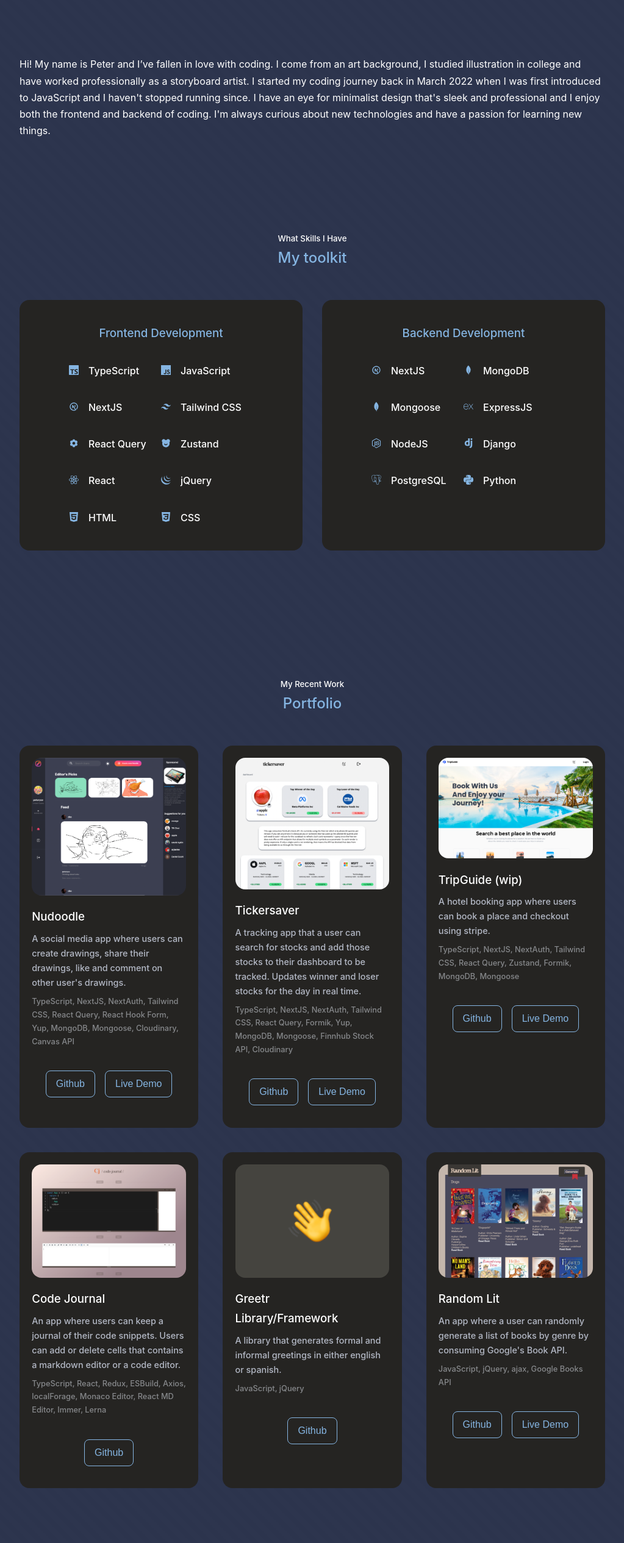
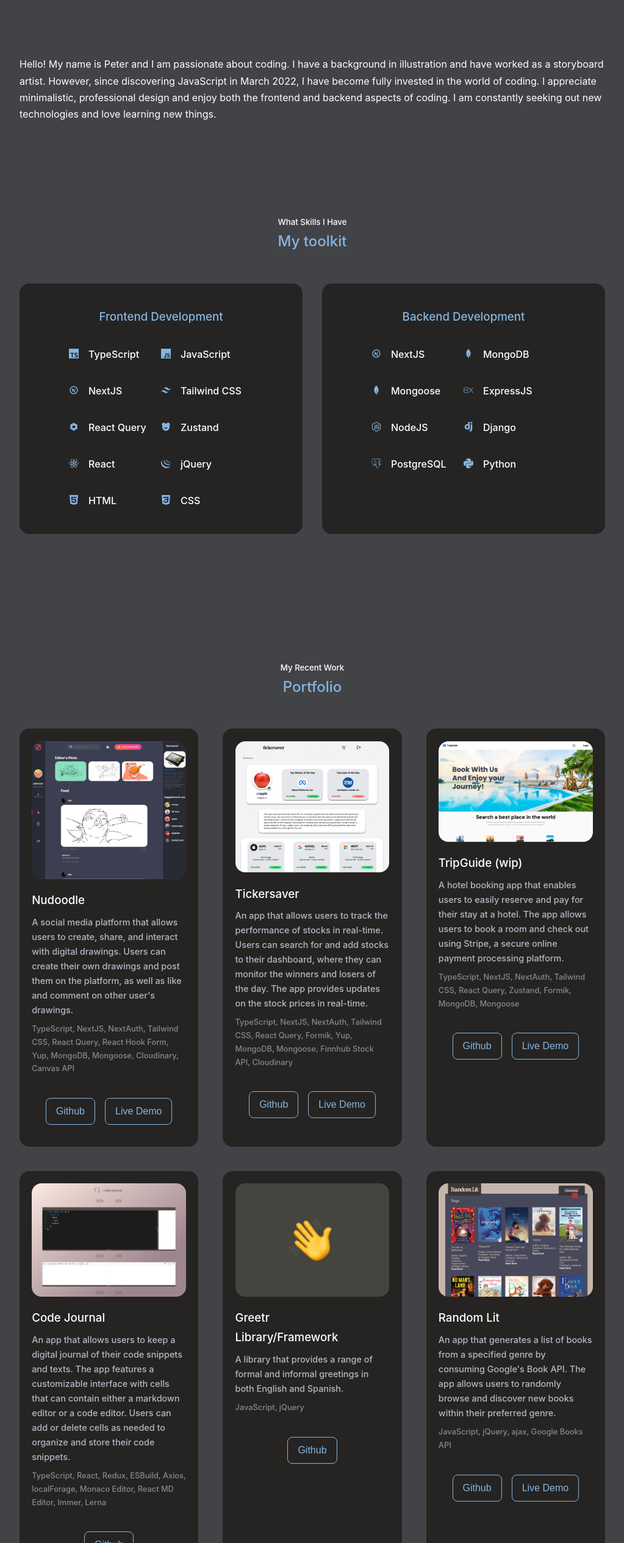
Before and after one commit to PeterSYoo/portfolio-v2, a React (Create React App) app: page / in a window 1280 px wide. Shown: the part 1635-4166 px from the top of the page at 61% size, without its empty margins (128-1151 px from the left). Built offline with nearby package versions, Linux system fonts and the light colour scheme; the HTML template or start-up script is replaced by a standard one; a web font is replaced by a local one.

Commit message:
refactor: Changes animation transition speeds and changes root bg color.

```diff
--- a/src/components/about/About.js
+++ b/src/components/about/About.js
@@ -50,14 +50,13 @@ const About = () => {
           </div>
           <div className="about__content">
             <p variants={textAnimate}>
-              Hi! My name is Peter and I’ve fallen in love with coding. I come
-              from an art background, I studied illustration in college and have
-              worked professionally as a storyboard artist. I started my coding
-              journey back in March 2022 when I was first introduced to
-              JavaScript and I haven't stopped running since. I have an eye for
-              minimalist design that's sleek and professional and I enjoy both
-              the frontend and backend of coding. I'm always curious about new
-              technologies and have a passion for learning new things.
+              Hello! My name is Peter and I am passionate about coding. I have a
+              background in illustration and have worked as a storyboard artist.
+              However, since discovering JavaScript in March 2022, I have become
+              fully invested in the world of coding. I appreciate minimalistic,
+              professional design and enjoy both the frontend and backend
+              aspects of coding. I am constantly seeking out new technologies
+              and love learning new things.
             </p>
           </div>
         </div>
--- a/src/components/contact/contact.scss
+++ b/src/components/contact/contact.scss
@@ -25,11 +25,12 @@
   border-radius: 1rem;
   text-align: center;
   border: 1px solid transparent;
-  transition: var(--transition);
+  transition: all 0.05s ease-in-out;
 }
 
 .contact__option:hover {
   box-shadow: (2px 2px #85b5e2);
+  transition: all 0.05s ease-in-out;
 }
 
 .contact__option-icon {
--- a/src/components/portfolio/Portfolio.js
+++ b/src/components/portfolio/Portfolio.js
@@ -62,7 +62,7 @@ const data = [
     id: 1,
     image: NUDOODLE,
     description:
-      'A social media app where users can create drawings, share their drawings, like and comment on other user\u0027s drawings.',
+      'A social media platform that allows users to create, share, and interact with digital drawings. Users can create their own drawings and post them on the platform, as well as like and comment on other user\u0027s drawings.',
     technologies:
       'TypeScript, NextJS, NextAuth, Tailwind CSS, React Query, React Hook Form, Yup, MongoDB, Mongoose, Cloudinary, Canvas API',
     title: 'Nudoodle',
@@ -73,7 +73,7 @@ const data = [
     id: 2,
     image: TICKERSAVER,
     description:
-      'A tracking app that a user can search for stocks and add those stocks to their dashboard to be tracked. Updates winner and loser stocks for the day in real time.',
+      'An app that allows users to track the performance of stocks in real-time. Users can search for and add stocks to their dashboard, where they can monitor the winners and losers of the day. The app provides updates on the stock prices in real-time.',
     technologies:
       'TypeScript, NextJS, NextAuth, Tailwind CSS, React Query, Formik, Yup, MongoDB, Mongoose, Finnhub Stock API, Cloudinary',
     title: 'Tickersaver',
@@ -84,7 +84,7 @@ const data = [
     id: 3,
     image: TRIPGUIDE,
     description:
-      'A hotel booking app where users can book a place and checkout using stripe.',
+      'A hotel booking app that enables users to easily reserve and pay for their stay at a hotel. The app allows users to book a room and check out using Stripe, a secure online payment processing platform.',
     technologies:
       'TypeScript, NextJS, NextAuth, Tailwind CSS, React Query, Zustand, Formik, MongoDB, Mongoose',
     title: 'TripGuide (wip)',
@@ -96,7 +96,7 @@ const data = [
     id: 4,
     image: CODEJOURNAL,
     description:
-      'An app where users can keep a journal of their code snippets. Users can add or delete cells that contains a markdown editor or a code editor.',
+      'An app that allows users to keep a digital journal of their code snippets and texts. The app features a customizable interface with cells that can contain either a markdown editor or a code editor. Users can add or delete cells as needed to organize and store their code snippets.',
     technologies:
       'TypeScript, React, Redux, ESBuild, Axios, localForage, Monaco Editor, React MD Editor, Immer, Lerna',
     title: 'Code Journal',
@@ -107,7 +107,7 @@ const data = [
     id: 5,
     image: GREETR,
     description:
-      'A library that generates formal and informal greetings in either english or spanish.',
+      'A library that provides a range of formal and informal greetings in both English and Spanish.',
     technologies: 'JavaScript, jQuery',
     title: 'Greetr Library/Framework',
     github: 'https://github.com/PeterSYoo/greetr-framework',
@@ -117,7 +117,7 @@ const data = [
     id: 6,
     image: RANDOMLIT,
     description:
-      'An app where a user can randomly generate a list of books by genre by consuming Google\u0027s Book API.',
+      'An app that generates a list of books from a specified genre by consuming Google\u0027s Book API. The app allows users to randomly browse and discover new books within their preferred genre.',
     technologies: 'JavaScript, jQuery, ajax, Google Books API',
     title: 'Random Lit',
     github: 'https://github.com/PeterSYoo/randomBookGenreGenerator',
--- a/src/components/portfolio/portfolio.scss
+++ b/src/components/portfolio/portfolio.scss
@@ -17,11 +17,12 @@
   padding: 1.2rem;
   border-radius: 1rem;
   border: 1px solid transparent;
-  transition: var(--transition);
+  transition: all 0.05s ease-in-out;
 }
 
 .portfolio__item:hover {
   box-shadow: (2px 2px #85b5e2);
+  transition: all 0.05s ease-in-out;
 }
 
 .portfolio__item-image {
--- a/src/components/toolkit/toolkit.scss
+++ b/src/components/toolkit/toolkit.scss
@@ -17,11 +17,12 @@
   padding: 2.4rem 5rem;
   border-radius: 1rem;
   border: 1px solid transparent;
-  transform: var(--transition);
+  transition: all 0.05s ease-in-out;
 }
 
 .toolkit__container > div:hover {
   box-shadow: (2px 2px #85b5e2);
+  transition: all 0.05s ease-in-out;
 }
 
 .toolkit__container > div h3 {
--- a/src/index.scss
+++ b/src/index.scss
@@ -9,7 +9,7 @@
 }
 
 :root {
-  --color-bg: #2e354b;
+  --color-bg: #424347;
   --color-bg-variant: #252422;
   --color-primary: #85b5e2;
   --color-orange: #e6a64d;
@@ -35,10 +35,10 @@ html {
 
 body {
   font-family: 'Inter', sans-serif;
-  background: var(--color-bg);
+  background-color: var(--color-bg);
   color: var(--color-white);
   line-height: 1.7;
-  background-image: url(../src/assets/images/bg_texture.png);
+  /*   background-image: url(../src/assets/images/bg_texture.png); */
 }
 
 /* General Styles */
```
